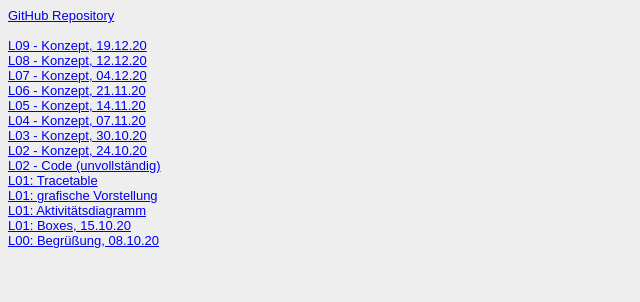
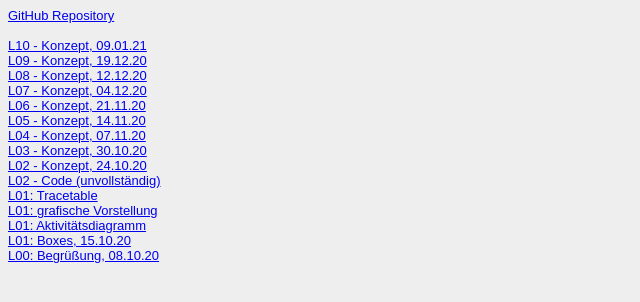
Before and after one commit to Michele-Chantal/EIA2-WiSe20-21, a website: page Steckbrief/steckbrief.htm in a window 1280 px wide. Shown: the whole page, without its empty margins (0-640 px from the left). Drawn offline with Linux system fonts and the light colour scheme.

Commit message:
Update steckbrief.htm

```diff
--- a/Steckbrief/steckbrief.htm
+++ b/Steckbrief/steckbrief.htm
@@ -16,6 +16,7 @@ body {
 
 <body>
 	<a href="https://github.com/Michele-Chantal/EIA2-WiSe20-21" target="_blank">GitHub Repository</a><br><br>
+	<a href="https://michele-chantal.github.io/EIA2-WiSe20-21/Aufgabe10/L10-Konzept.pdf" target="_blank">L10 - Konzept, 09.01.21</a><br>
 	<a href="https://michele-chantal.github.io/EIA2-WiSe20-21/Aufgabe9/L09-Konzept.pdf" target="_blank">L09 - Konzept, 19.12.20</a><br>
 	<a href="https://michele-chantal.github.io/EIA2-WiSe20-21/Aufgabe8/L08-Konzept.pdf" target="_blank">L08 - Konzept, 12.12.20</a><br>
 	<a href="https://michele-chantal.github.io/EIA2-WiSe20-21/Aufgabe7/L07-Konzept.pdf" target="_blank">L07 - Konzept, 04.12.20</a><br>
```
